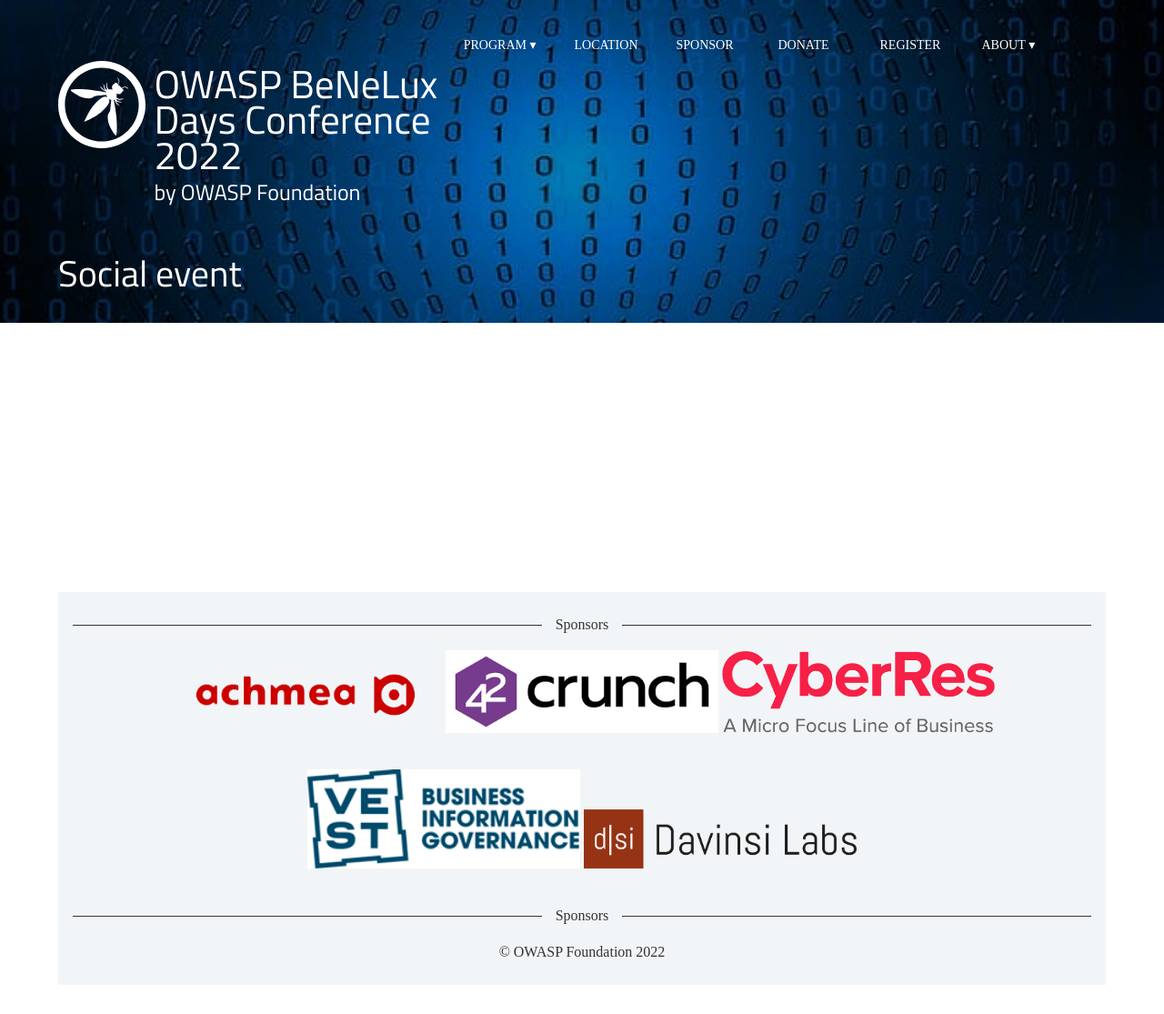
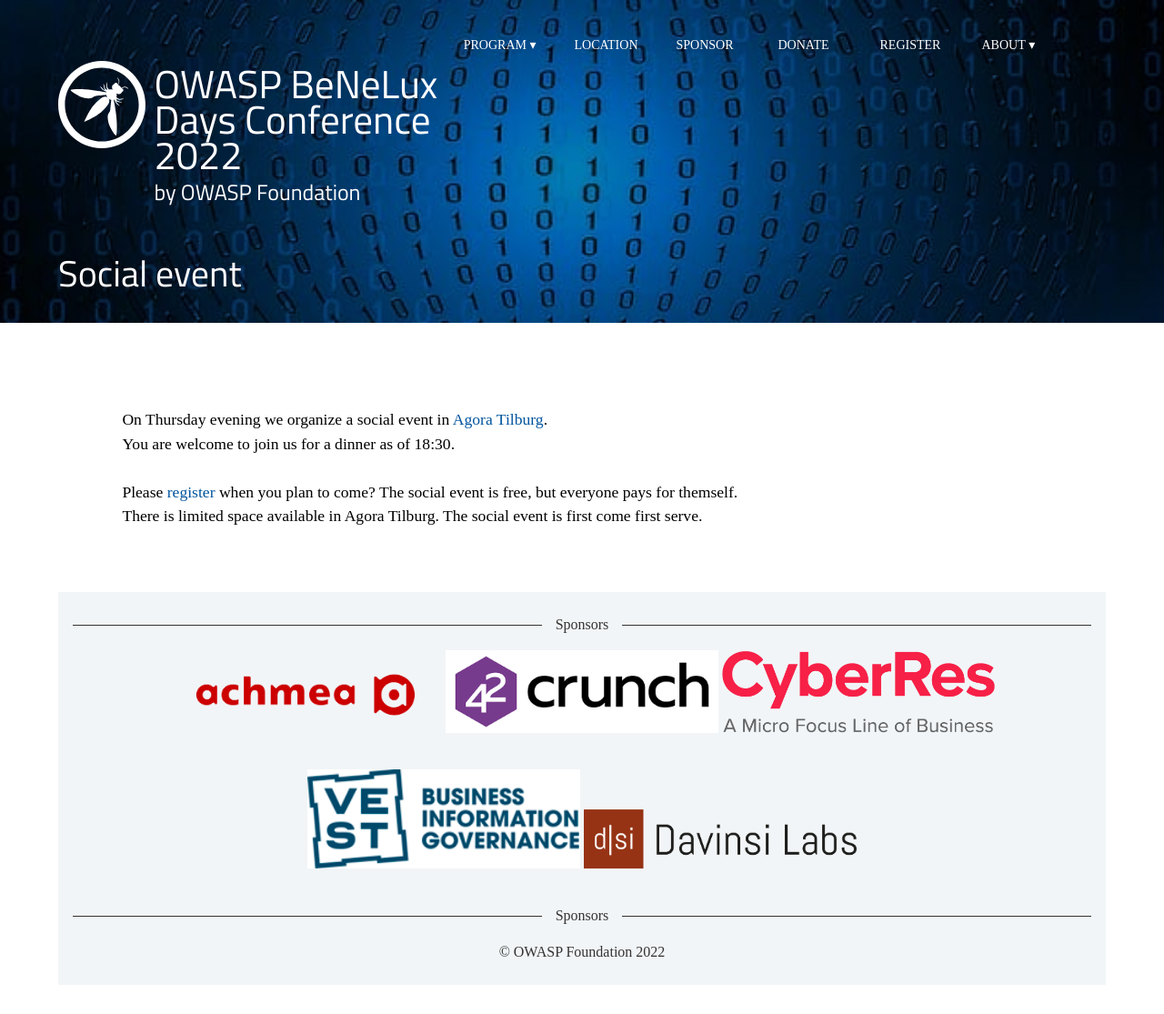
Before and after one commit to dm-17/Owasp-BeNeLux-Days-2022, a Jekyll site: the page built from program/socialevent.md, in a window 1280 px wide. Shown: the whole page at 91% size. Built offline with Jekyll 4.4.1, drawn with Linux system fonts in a browser that asks for light colours; some web fonts are replaced.

Commit message:
Social event added

```diff
--- a/_data/menus.yml
+++ b/_data/menus.yml
@@ -7,8 +7,8 @@
     url  : program/conference
   - title: Capture the Flag
     url  : program/ctf
-#  - title: Social event
-# #    url  : program/socialevent
+  - title: Social event
+    url  : program/socialevent
 #  - title: Conference live streaming
 #    url  : https://www.youtube.com/watch?v=9MOBMk0Y6KQ
 - title: Location
--- a/program/socialevent.md
+++ b/program/socialevent.md
@@ -2,12 +2,14 @@
 title: Social event
 ---
 
-<!-- <div class="social-event">
+<div class="social-event">
 
   <p><br>
-  On Thursday evening we organize a social event on the Penta Campus.<br>
-You are welcome to join us for a drink and snacks as of 19:00.<br><br>
-Please <a href="https://owasp-benelux-days-spring-2022.eventbrite.com">register</a> when you plan to come?
+  On Thursday evening we organize a social event in <a href="https://www.agora-tilburg.nl/">Agora Tilburg</a>.<br>
+You are welcome to join us for a dinner as of 18:30.<br><br>
+Please <a href="https://owasp-benelux-days-fall-2022.eventbrite.com/">register</a> when you plan to come?
+The social event is free, but everyone pays for themself.<br />
+There is limited space available in Agora Tilburg. The social event is first come first serve.
 
 
   </p>
@@ -22,4 +24,4 @@
     {% endfor %}
   {% endif %}
 
-</div> -->
+</div>
```
